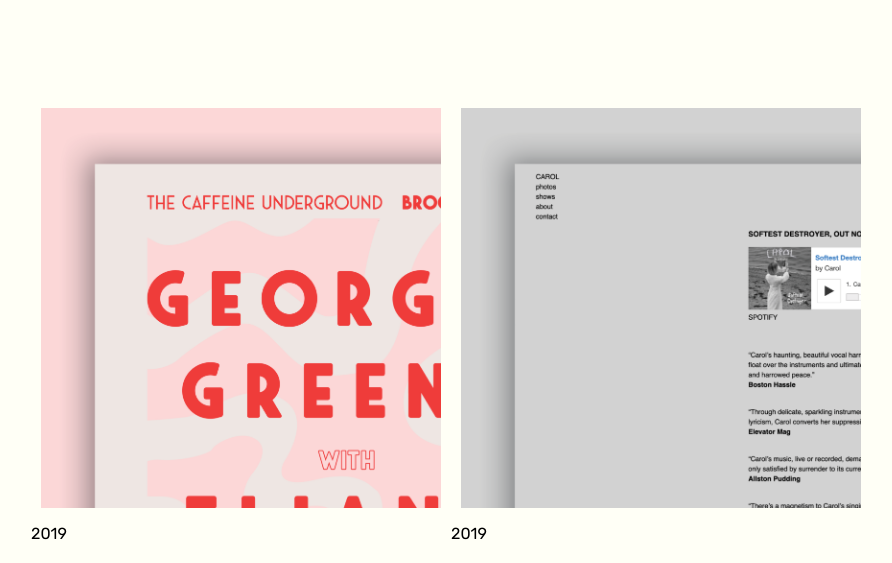
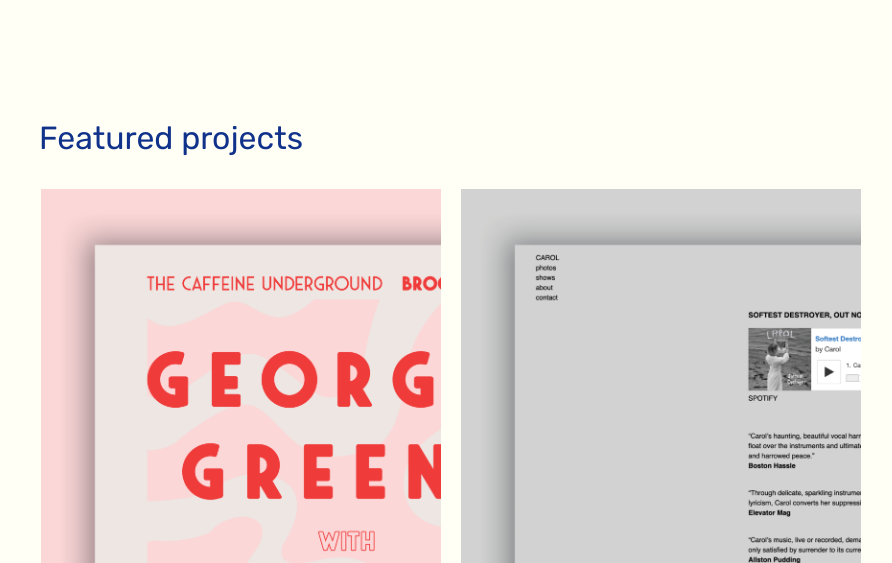
Before and after one commit to catuberretta/catuberretta.github.io, a plain HTML site: page index.html in a window 1280 px wide. Shown: the part 710-1273 px from the top of the page, without its empty margins (189-1081 px from the left). Drawn offline with Linux system fonts and the light colour scheme.

Commit message:
update margin for card texts

```diff
--- a/index.html
+++ b/index.html
@@ -64,6 +64,7 @@
 
   <div class="wrapper">
     <div class="centered">
+      <h1 style="margin-left: 80px;">Featured projects</h1>
 
       <section class="cards">
 
--- a/style.css
+++ b/style.css
@@ -3,6 +3,7 @@ body {
 	display: flex;
 	flex-direction: column;
 	-webkit-font-smoothing: antialiased;
+	color: #10328B;
 }
 
 body h1,
@@ -116,3 +117,7 @@ a {
 .card:hover .overlay {
 	opacity: 1;
 }
+
+.cards p {
+	margin-left: 10px;
+}
```
